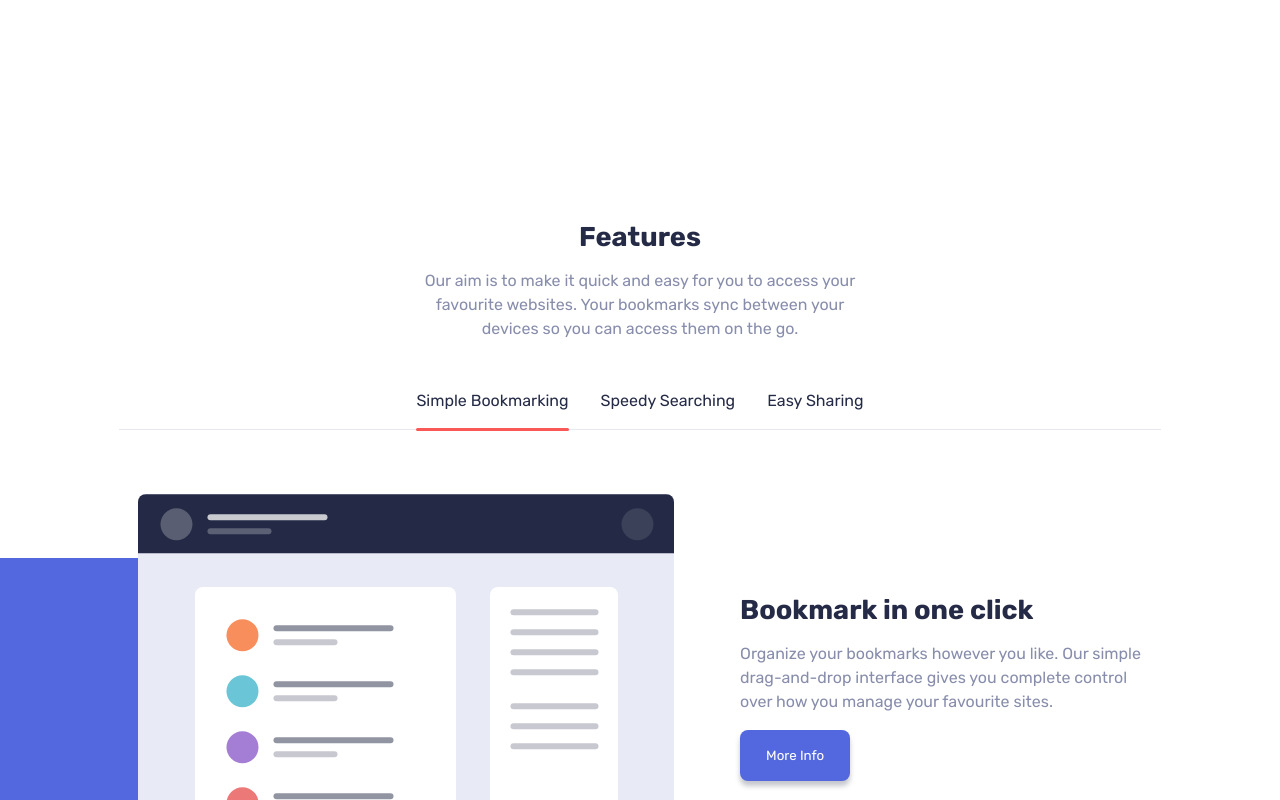
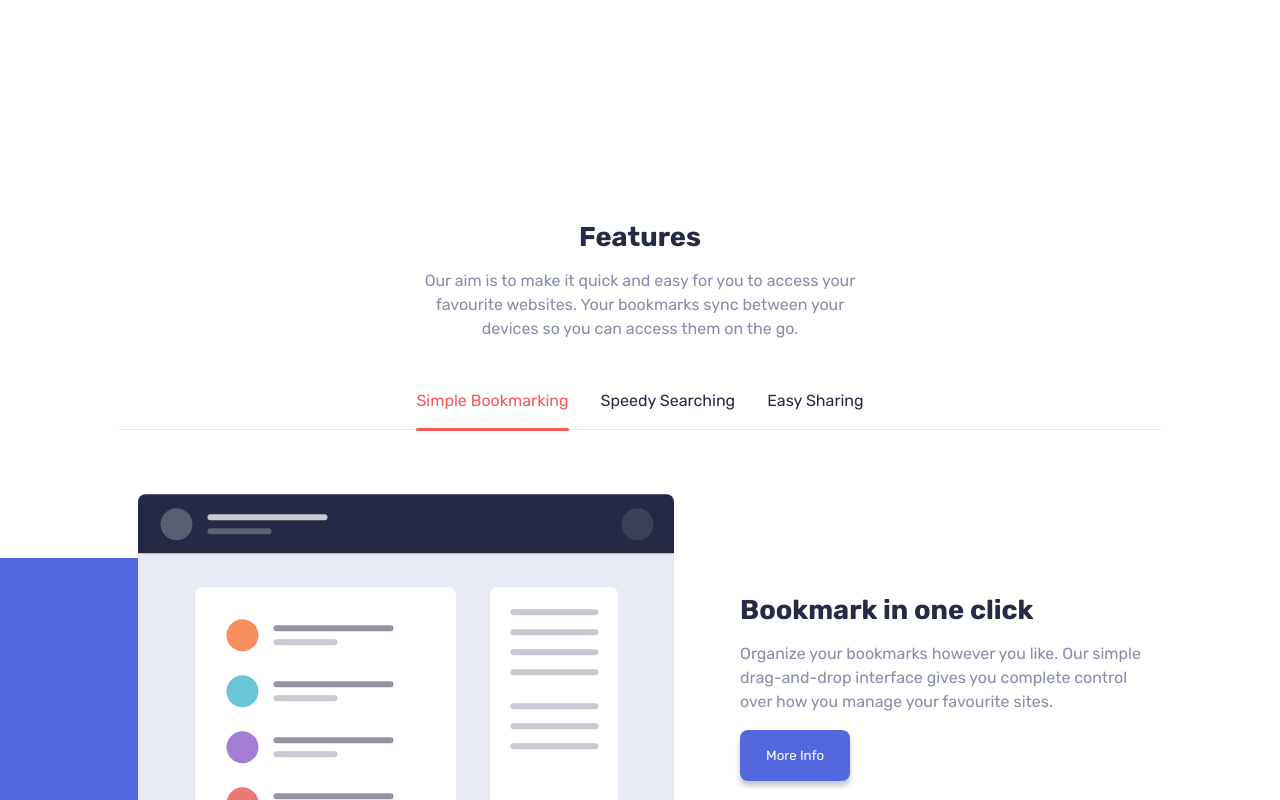
Before and after one commit to dimitrisdr/bookmark-landing-page, a plain HTML site: page index.html in a window 1280 px wide. In both pictures the pointer is over the link "Simple Bookmarking". Shown: the part 675-1475 px from the top of the page. Drawn offline with Linux system fonts and the light colour scheme.

Commit message:
fixed transition

```diff
--- a/style.css
+++ b/style.css
@@ -234,9 +234,9 @@ body {
     transform-origin: right;
 }
 
-.features-list__item:hover .features-item__link::after {
-    transform: scale(1, 1);
-    transition: transform 0.2s ease-in;
+.features-list__item:hover .features-item__link {
+    color: var(--Soft-Red);
+    transition: color 0.2s ease-in;
 }
 
 .features-list__item[aria-checked="true"] .features-item__link::after {
```
